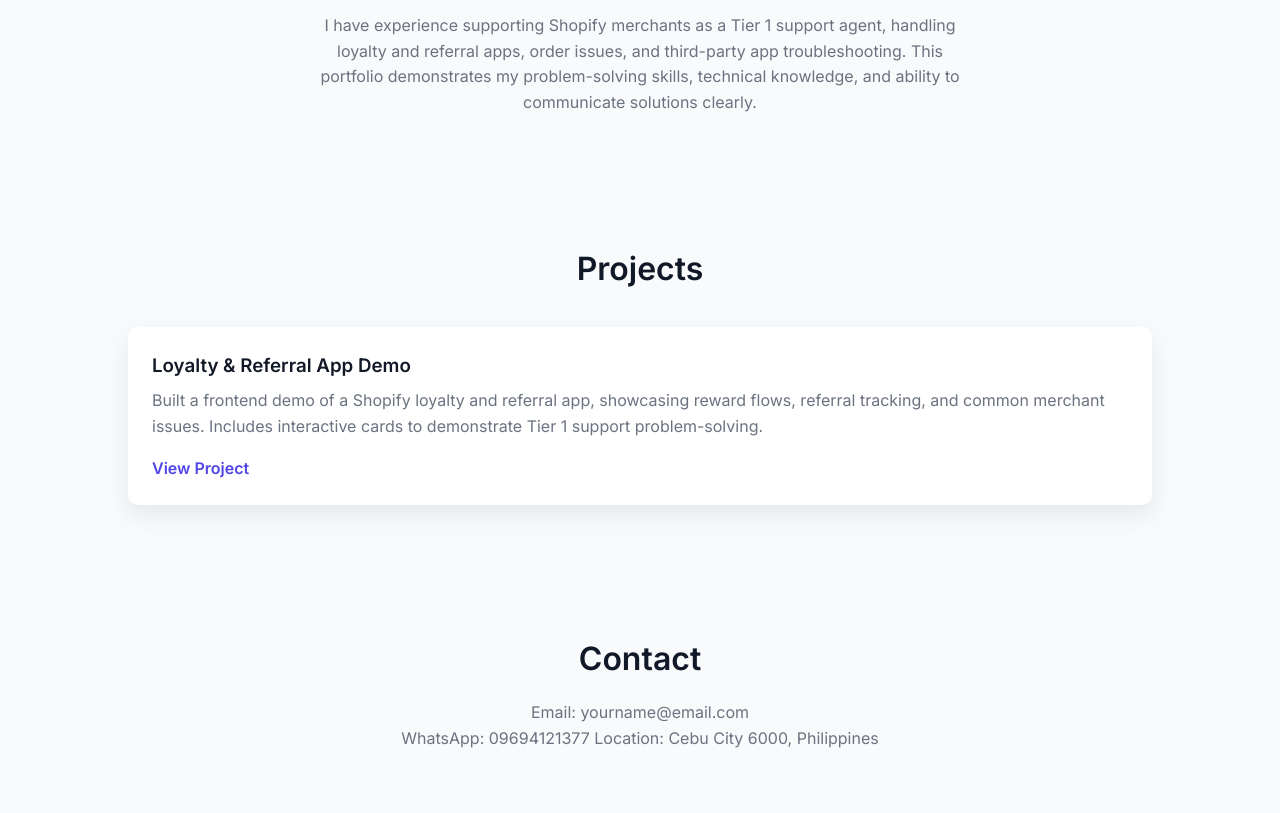
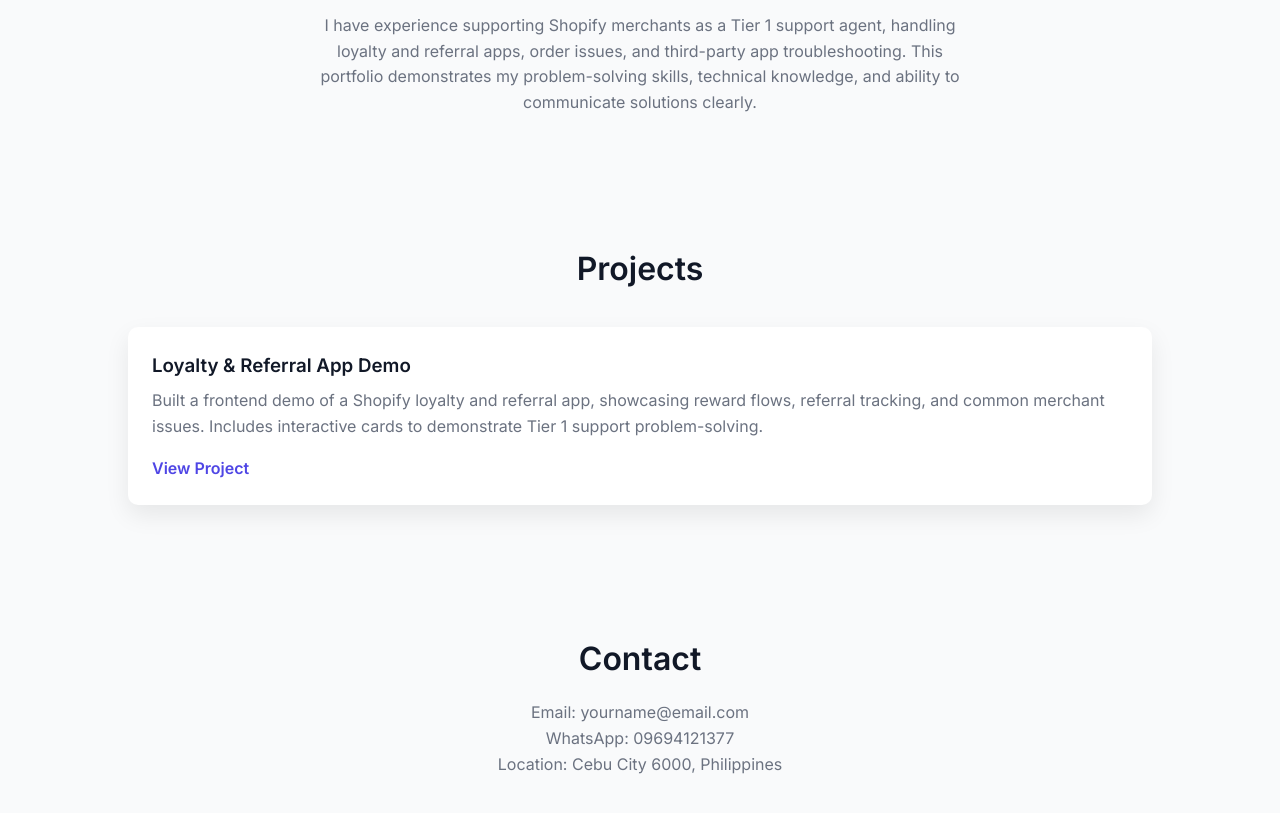
Before and after one commit to nanerbeee1/MyPortfolio, a plain HTML site: page index.html in a window 1280 px wide. Shown: the part 465-1278 px from the top of the page. Drawn offline with Linux system fonts and the light colour scheme.

Commit message:
Update index.html

```diff
--- a/index.html
+++ b/index.html
@@ -198,7 +198,7 @@
     <h2>Contact</h2>
     <p>
       Email: yourname@email.com <br/>
-      WhatsApp: 09694121377
+      WhatsApp: 09694121377 <br/>
       Location: Cebu City 6000, Philippines
     </p>
   </section>
```
